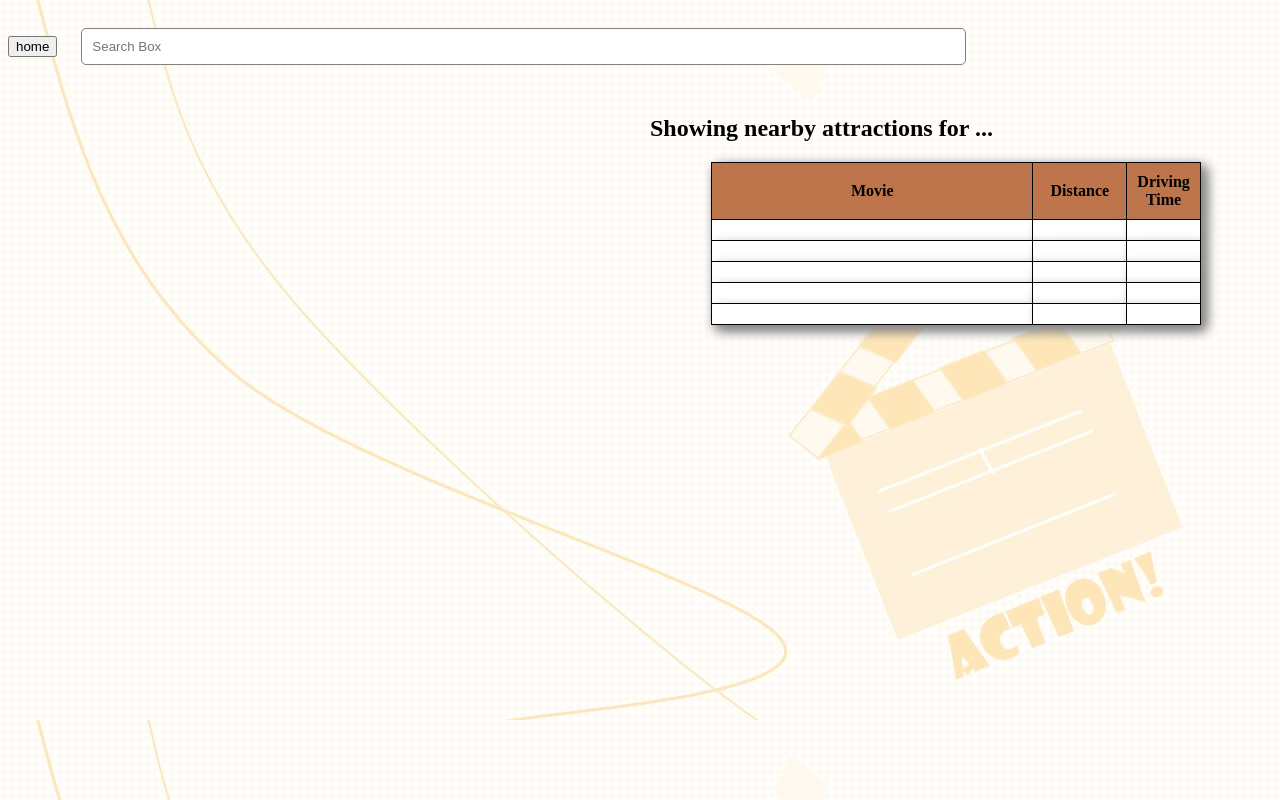
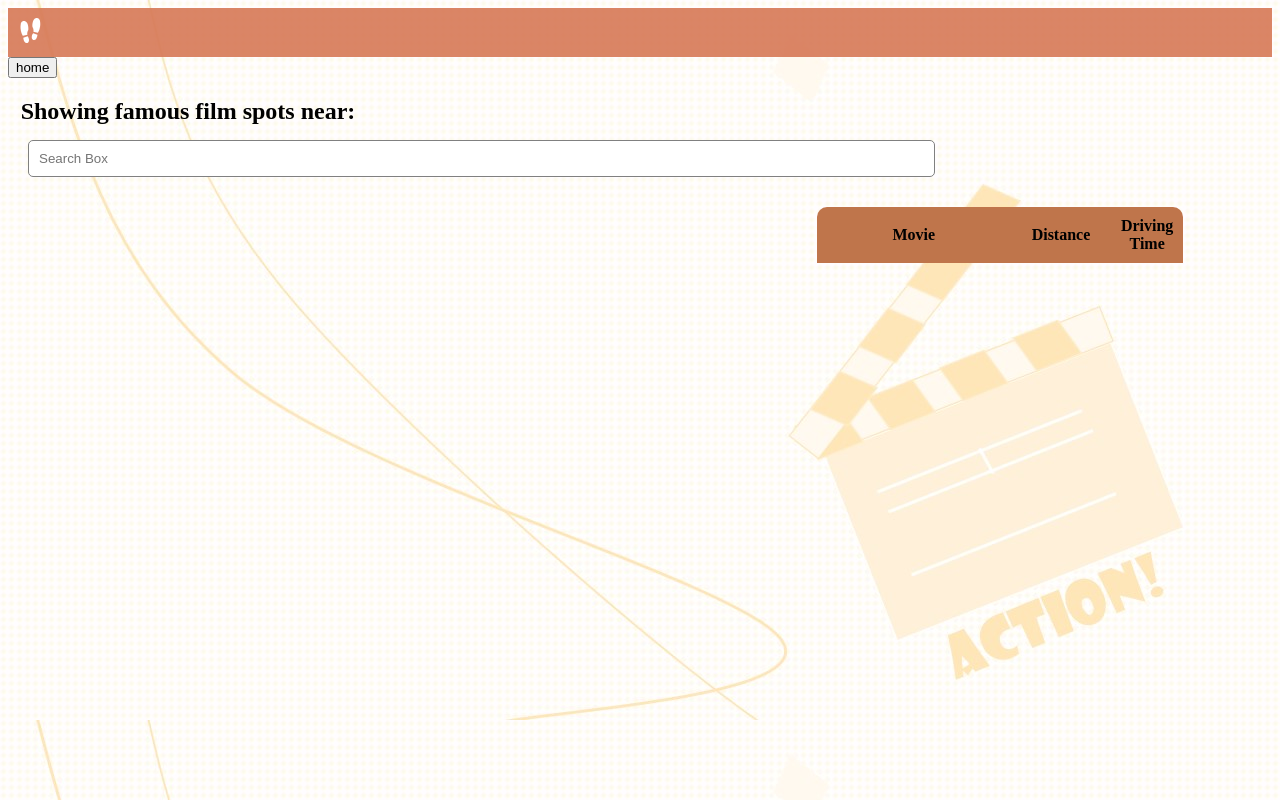
Before and after one commit to alissachimi/finalFilm, a Flask app: page /maps in a window 1280 px wide. Run offline with Flask 3, Linux system fonts and the light colour scheme; lists and menus that the app fills with data are empty; some libraries are stand-ins or nearby versions.

Commit message:
modified maps pages, added slate gifs

```diff
--- a/static/CSS/maps.css
+++ b/static/CSS/maps.css
@@ -4,11 +4,12 @@ body{
 
 #map {
     height: 400px;
-    width: 400px;
+    width: 700px;
     justify-content: center;
-    margin-left: auto;
-    margin-right: auto;
-    border-radius: 10%;
+    margin-top: 11%;
+    margin-left: 10%;
+    margin-right: 5%;
+    border-radius: 10px;
 }
 
 table, td, th{
@@ -16,15 +17,24 @@ table, td, th{
     margin-left: auto;
     margin-right: auto;
     padding: 10px;
-    border: 1px solid black;
     border-collapse: collapse;
-    width:80%;
-    background-color: white;
-    box-shadow: 5px 5px 12px #888888;
+    width: 70%;
+
+    /* border: 1px solid black; */
+    /* background-color: transparent; */
+    /* box-shadow: 5px 5px 12px #888888; */
 }
 
 th{
     background-color: #BF754B;
+}
+
+th:first-child, td:first-child {
+    border-top-left-radius: 10px;
+}
+
+th:last-child, td:last-child {
+    border-top-right-radius: 10px;
 }
 
 .grid-container{
@@ -50,3 +60,17 @@ th{
     border-radius: 5px;
     border: 1px solid gray
 }
+
+.head-label{
+    margin-bottom: -2%;
+    margin-left: 1%;
+}
+
+nav{
+    background-color: #d67856e6;
+}
+
+.favicon{
+    width: 2%;
+    padding: 10px;
+}
--- a/static/JS/maps.js
+++ b/static/JS/maps.js
@@ -11,8 +11,11 @@ window.addEventListener('load',function(){
 //this jquery allows each row of the nearest places to slide in as they appear
 async function rowSlideIn(rowName){
     $("#rowName").slideDown("slow");
+    $("#" + rowName).css("background-color", "white");
     await new Promise(resolve => setTimeout(resolve, 300));
 }
+
+
 
 //this clears out the old nearest locations when a new one is entered
 function deleteClosestLocationsTable(locations){
@@ -40,8 +43,12 @@ async function fillClosestLocationsTable(locations){
         distance.innerHTML = locations[i].distance;
         driveTime.innerHTML = locations[i].travelTime;
 
-        await rowSlideIn("r" + (i+1))
+        await rowSlideIn("r" + (i+1));
+
     }
+    // $("table").css("border", "1px solid black");
+    // $("td").css("border", "1px solid black");
+    // $("th").css("border", "1px solid black");
 }
 
 //returns latitudes and longitudes of an item
@@ -66,6 +73,7 @@ async function findDistances(address, MarkerArray){
     };
 
     console.log(request);
+
 
     // get distance matrix response
     await service.getDistanceMatrix(request).then((response) => {
@@ -189,7 +197,6 @@ async function initMap() {
             return;
         } else {
             address = places[0].formatted_address;
-            document.getElementById("addressHere").innerHTML = address;
 
             codeAddress(address, marker);
 
--- a/templates/maps.html
+++ b/templates/maps.html
@@ -1,4 +1,3 @@
-<a href="/" style="text-decoration: none;"><button>home</button></a>
 <!DOCTYPE HTML>
 <html lang="en">
 
@@ -14,12 +13,22 @@
 </head>
 
 <body>
-    <input id="pac-input" class="controls" type="text" placeholder="Search Box"/>
+    <nav>
+        <div class="favicon">
+            <img src="/static/images/favicon.svg" alt="footprint favicon">
+        </div>
+    </nav>
+    <a href="/" style="text-decoration: none;"><button>home</button></a>
+    <div class="head-label">
+        <h2>Showing famous film spots near:</h2>
+    </div>
+    <div>
+        <input id="pac-input" class="controls" type="text" placeholder="Search Box"/>
+    </div>
 
     <div class="grid-container">
         <div id="map" class="grid-item"></div>
         <div  class="grid-item">
-            <h2>Showing nearby attractions for ... <span id="addressHere"></span></h2>
             <table id="distanceTable">
                 <tr>
                     <th>Movie</th>
```
Also changed, not shown: static/images/actionSlate.gif (added), static/images/cutSlate.gif (added).
